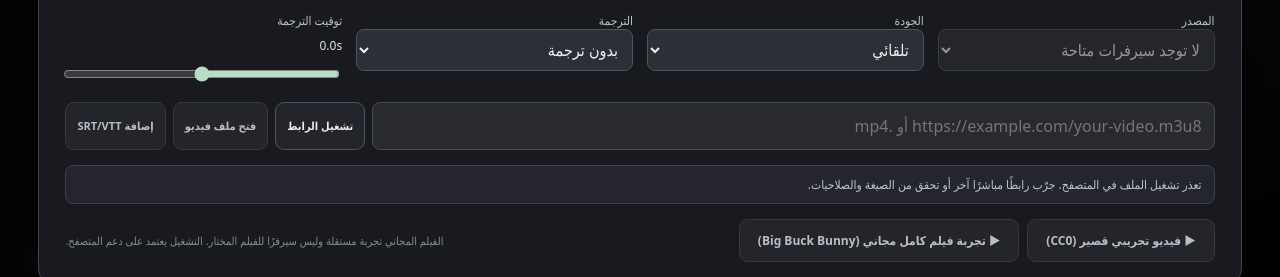
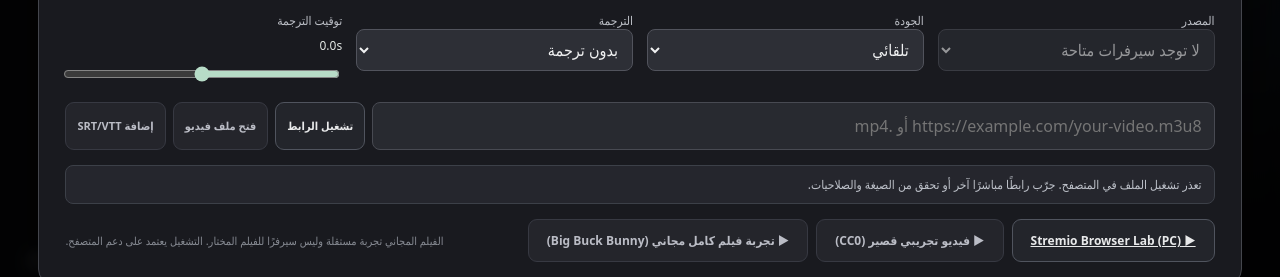
Before and after one commit to MooOsa1/MOOSA-CloudStream, a website with bundled scripts: page MOOSAWeb/public/index.html in a window 1280 px wide. Both pictures are taken after a click on the button "تجربة المشغل". Shown: the part 491-768 px from the top of the page. Built offline with nearby package versions, Linux system fonts and the light colour scheme; files whose address does not match are found by name.

Commit message:
Link experimental Stremio-in-browser player from MOOSA Web player panel

```diff
--- a/MOOSAWeb/public/index.html
+++ b/MOOSAWeb/public/index.html
@@ -112,7 +112,7 @@
     <div class="input-row"><input id="custom-stream" type="url" inputmode="url" placeholder="https://example.com/your-video.m3u8 أو .mp4" aria-label="رابط فيديو مصرح به"/><button id="play-custom" class="btn btn-outline">تشغيل الرابط</button><label class="btn btn-ghost file-picker">فتح ملف فيديو<input id="local-video" type="file" accept="video/*" hidden /></label><label class="btn btn-ghost file-picker">إضافة SRT/VTT<input id="local-subtitle" type="file" accept=".srt,.vtt,text/vtt,text/plain" hidden /></label></div>
     <div id="source-attribution" class="source-attribution hidden" aria-live="polite"><span id="source-attribution-text"></span><a id="source-attribution-link" href="#" target="_blank" rel="noopener noreferrer">المصدر والترخيص ↗</a></div>
     <div id="player-message" class="player-message" role="status">جرب المشغل باستخدام الفيديو التجريبي الحر.</div>
-    <div class="player-bottom"><div class="open-video-tests"><button class="btn btn-ghost" id="play-demo">▶ فيديو تجريبي قصير (CC0)</button><button class="btn btn-ghost" id="open-free-film">▶ تجربة فيلم كامل مجاني (Big Buck Bunny)</button></div><span>الفيلم المجاني تجربة مستقلة وليس سيرفرًا للفيلم المختار. التشغيل يعتمد على دعم المتصفح.</span></div>
+    <div class="player-bottom"><div class="open-video-tests"><a class="btn btn-outline" href="/stremio-lab.html" title="Experimental local PC streaming through Stremio Service">▶ Stremio Browser Lab (PC)</a><button class="btn btn-ghost" id="play-demo">▶ فيديو تجريبي قصير (CC0)</button><button class="btn btn-ghost" id="open-free-film">▶ تجربة فيلم كامل مجاني (Big Buck Bunny)</button></div><span>الفيلم المجاني تجربة مستقلة وليس سيرفرًا للفيلم المختار. التشغيل يعتمد على دعم المتصفح.</span></div>
   </section>
   <div id="toast" class="toast hidden" role="status"></div>
 </body>
```
